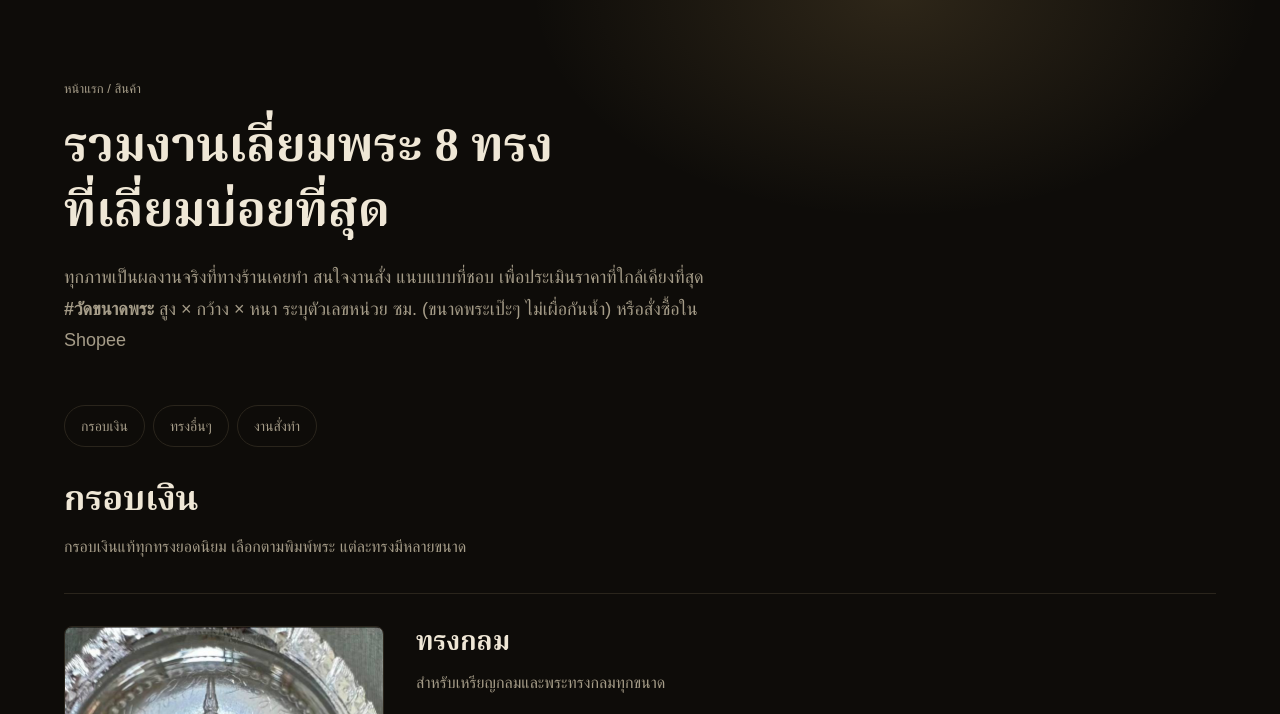
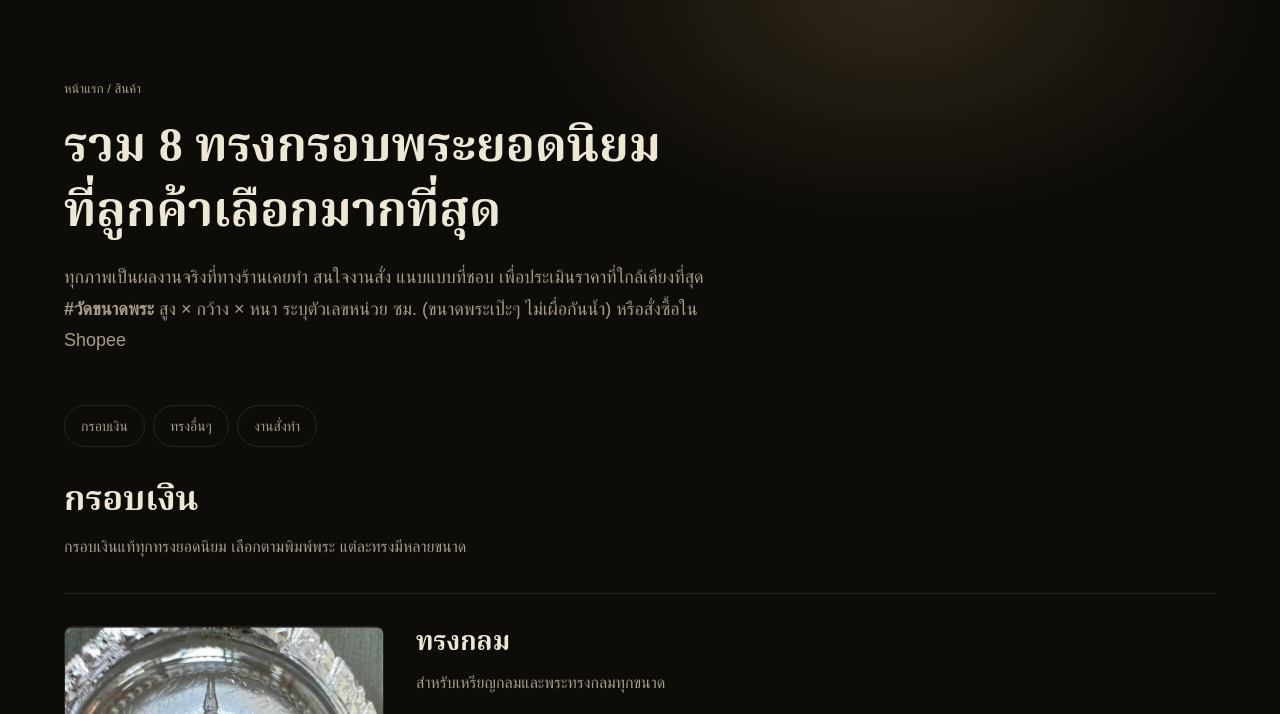
Before and after one commit to anawat34115/kt-krobphra, a plain HTML site: page site/products/index.html in a window 1280 px wide. Shown: the part 80-794 px from the top of the page. Drawn offline with Linux system fonts and the light colour scheme; a web font is replaced by a local one.

Commit message:
Products heading: รวม 8 ทรงกรอบพระยอดนิยม ที่ลูกค้าเลือกมากที่สุด
Co-Authored-By: Claude Opus 5.5 <noreply@anthropic.com>
Claude-Session: https://claude.ai/code/session_01PD5Qmhmep2Rtr6oG8agcyR

```diff
--- a/site/products/index.html
+++ b/site/products/index.html
@@ -266,7 +266,7 @@ footer nav ul{display:flex;flex-wrap:wrap;gap:8px 20px;list-style:none;margin:0;
 <main id="main">
 <section class="page-head"><div class="wrap">
   <p class="crumbs"><a href="/">หน้าแรก</a> / สินค้า</p>
-  <h1>รวมงานเลี่ยมพระ 8 ทรง<br>ที่เลี่ยมบ่อยที่สุด</h1><p class="lead">ทุกภาพเป็นผลงานจริงที่ทางร้านเคยทำ สนใจงานสั่ง แนบแบบที่ชอบ เพื่อประเมินราคาที่ใกล้เคียงที่สุด<br><b>#วัดขนาดพระ</b> สูง × กว้าง × หนา ระบุตัวเลขหน่วย ซม. (ขนาดพระเป๊ะๆ ไม่เผื่อกันน้ำ) หรือสั่งซื้อใน Shopee</p>
+  <h1>รวม 8 ทรงกรอบพระยอดนิยม<br>ที่ลูกค้าเลือกมากที่สุด</h1><p class="lead">ทุกภาพเป็นผลงานจริงที่ทางร้านเคยทำ สนใจงานสั่ง แนบแบบที่ชอบ เพื่อประเมินราคาที่ใกล้เคียงที่สุด<br><b>#วัดขนาดพระ</b> สูง × กว้าง × หนา ระบุตัวเลขหน่วย ซม. (ขนาดพระเป๊ะๆ ไม่เผื่อกันน้ำ) หรือสั่งซื้อใน Shopee</p>
 </div></section><section class="block" style="border-top:0;padding-top:0"><div class="wrap"><div class="group-tabs" style="margin-top:0"><a href="#silver">กรอบเงิน</a><a href="#other">ทรงอื่นๆ</a><a href="#custom">งานสั่งทำ</a></div><div class="pgroup" id="silver"><h2 class="reveal">กรอบเงิน</h2><p class="reveal">กรอบเงินแท้ทุกทรงยอดนิยม เลือกตามพิมพ์พระ แต่ละทรงมีหลายขนาด</p><article class="prod reveal" id="round">
   <div class="main"><img src="/assets/img/s-round.jpg" alt="กรอบพระทรงกลม" loading="lazy" decoding="async"></div>
   <div>
```
Also changed, not shown: 1 other file.
